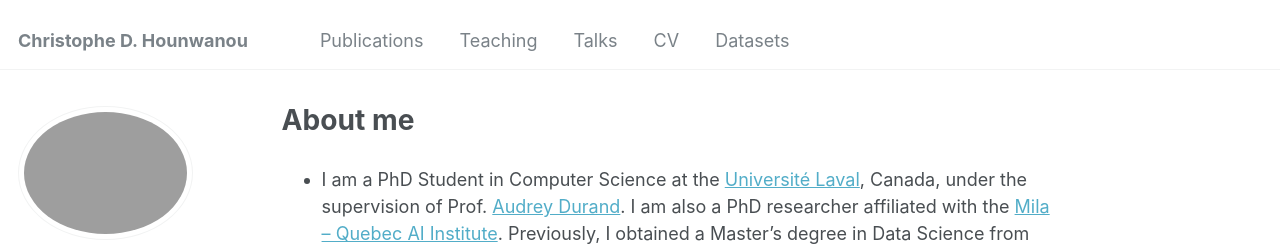
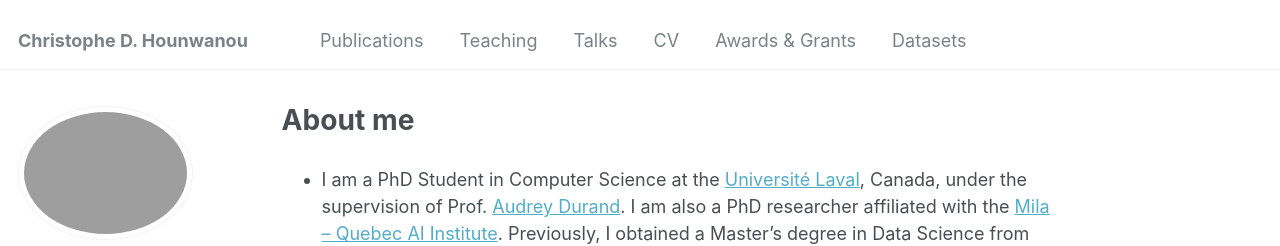
Before and after one commit to chrishounwanou/chrishounwanou.github.io, a Jekyll site: the page built from _pages/about.md, in a window 1280 px wide. Shown: the top 246 px of the page. Built offline with Jekyll 4.4.1, drawn with Linux system fonts in a browser that asks for light colours; some web fonts are replaced.

Commit message:
Replace Portfolio with Awards & Grants in navigation

```diff
--- a/_data/navigation.yml
+++ b/_data/navigation.yml
@@ -17,8 +17,8 @@ main:
   - title: "CV"
     url: /cv/
 
-  #- title: "Portfolio"
-  #  url: /portfolio/
+  - title: "Awards & Grants"
+    url: /portfolio/
 
   - title: "Datasets"
     url: /year-archive/
```
